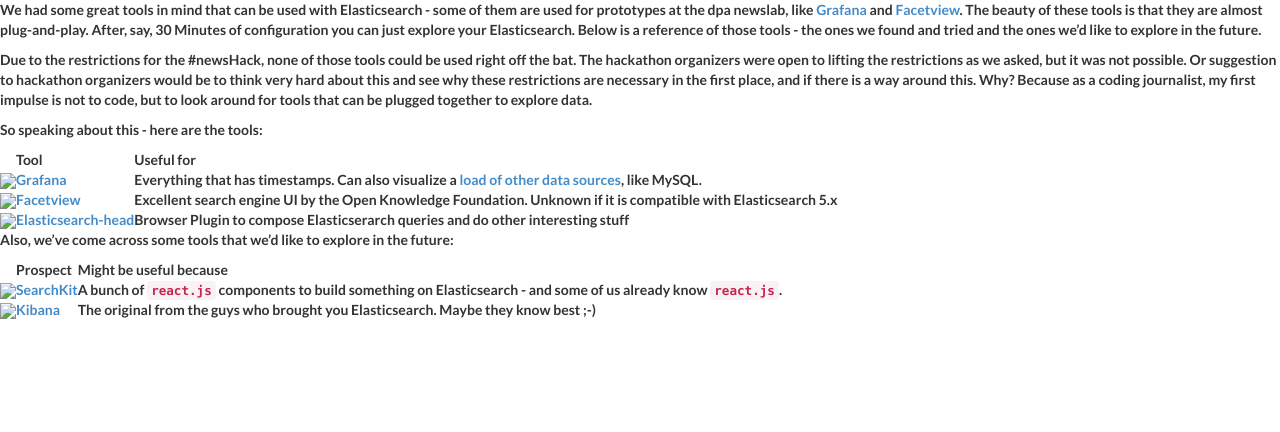
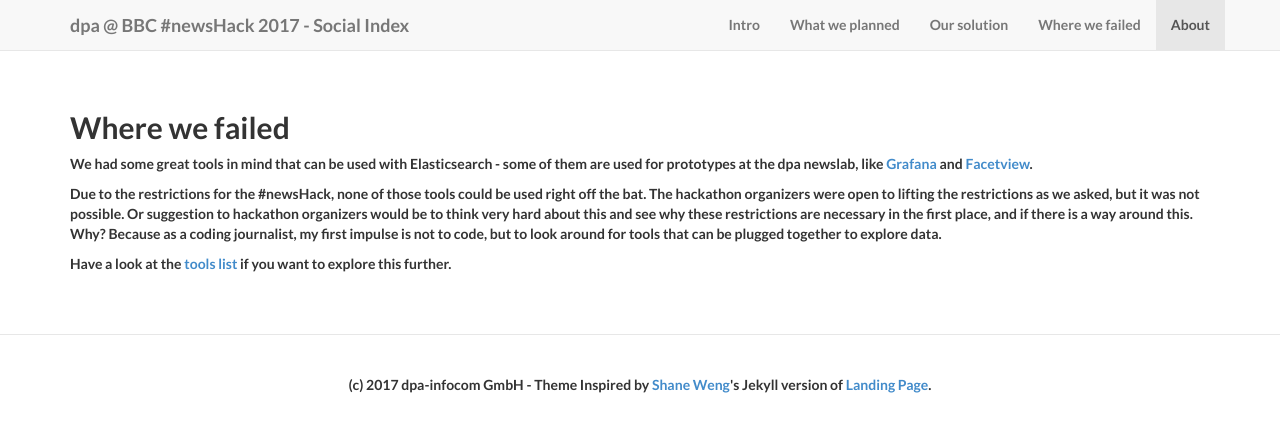
Before and after one commit to dpa-newslab/bbc-newshack-2017, a Jekyll site: the page built from failed.md, in a window 1280 px wide. Shown: the top 432 px of the page. Built offline with Jekyll 4.4.1, drawn with Linux system fonts in a browser that asks for light colours.

Commit message:
with content

```diff
--- /dev/null
+++ b/_includes/content.html
@@ -0,0 +1,10 @@
+<section id="services">
+    <div class="content-section-b">
+        <div class="container">
+
+            <h2>{{ page.title }}</h2>
+
+                {{ content }}
+        </div>
+    </div>
+</section>
--- a/_layouts/default.html
+++ b/_layouts/default.html
@@ -1,8 +1,10 @@
 <!DOCTYPE html>
 <html>
 	{% include head.html %}
-
 	<body>
-        {{ content }}
+		{% include menu.html %}
+		{% include content.html %}
+        {% include about.html %}
+		{% include js.html %}
 	</body>
 </html>
--- a/failed.md
+++ b/failed.md
@@ -7,23 +7,8 @@
 description: |
 ---
 
-We had some great tools in mind that can be used with Elasticsearch - some of them are used for prototypes at the dpa newslab, like [Grafana](https://grafana.com/) and [Facetview](https://github.com/okfn/facetview). The beauty of these tools is that they are almost plug-and-play. After, say, 30 Minutes of configuration you can just explore your Elasticsearch. Below is a reference of those tools - the ones we found and tried and the ones we'd like to explore in the future.
+We had some great tools in mind that can be used with Elasticsearch - some of them are used for prototypes at the dpa newslab, like [Grafana](https://grafana.com/) and [Facetview](https://github.com/okfn/facetview).
 
 Due to the restrictions for the #newsHack, none of those tools could be used right off the bat. The hackathon organizers were open to lifting the restrictions as we asked, but it was not possible. Or suggestion to hackathon organizers would be to think very hard about this and see why these restrictions are necessary in the first place, and if there is a way around this. Why? Because as a coding journalist, my first impulse is not to code, but to look around for tools that can be plugged together to explore data.
 
-So speaking about this - here are the tools:
-
-
-|   |Tool| Useful for |
-| --- | ----------------------------------- | ------------ |
-| <img src="img/Grafana.png" width="200px">  | [Grafana](https://grafana.com/)   | Everything that has timestamps. Can also visualize a [load of other data sources](http://docs.grafana.org/features/datasources/), like MySQL.|
-| <img src="img/Facet_view.png" width="200px">   | [Facetview](https://github.com/okfn/facetview) | Excellent search engine UI by the Open Knowledge Foundation. Unknown if it is compatible with Elasticsearch 5.x |
-| <img src="img/elasticsearch-head.png" width="200px">   | [Elasticsearch-head](https://github.com/mobz/elasticsearch-head) | Browser Plugin to compose Elasticserarch queries and do other interesting stuff |
-
-
-Also, we've come across some tools that we'd like to explore in the future:
-
-|   |Prospect| Might be useful because |
-| --- | ----------------------------------- | ------------ |
-| <img src="img/Searchkit.png" width="200px">   | [SearchKit](http://www.searchkit.co/) | A bunch of `react.js` components to build something on Elasticsearch - and some of us already know `react.js`. |
-| <img src="img/Kibana.png" width="200px">   | [Kibana](https://www.elastic.co/products/kibana) | The original from the guys who brought you Elasticsearch. Maybe they know best ;-) |
+Have a look at the [tools list](tools/) if you want to explore this further.
```
